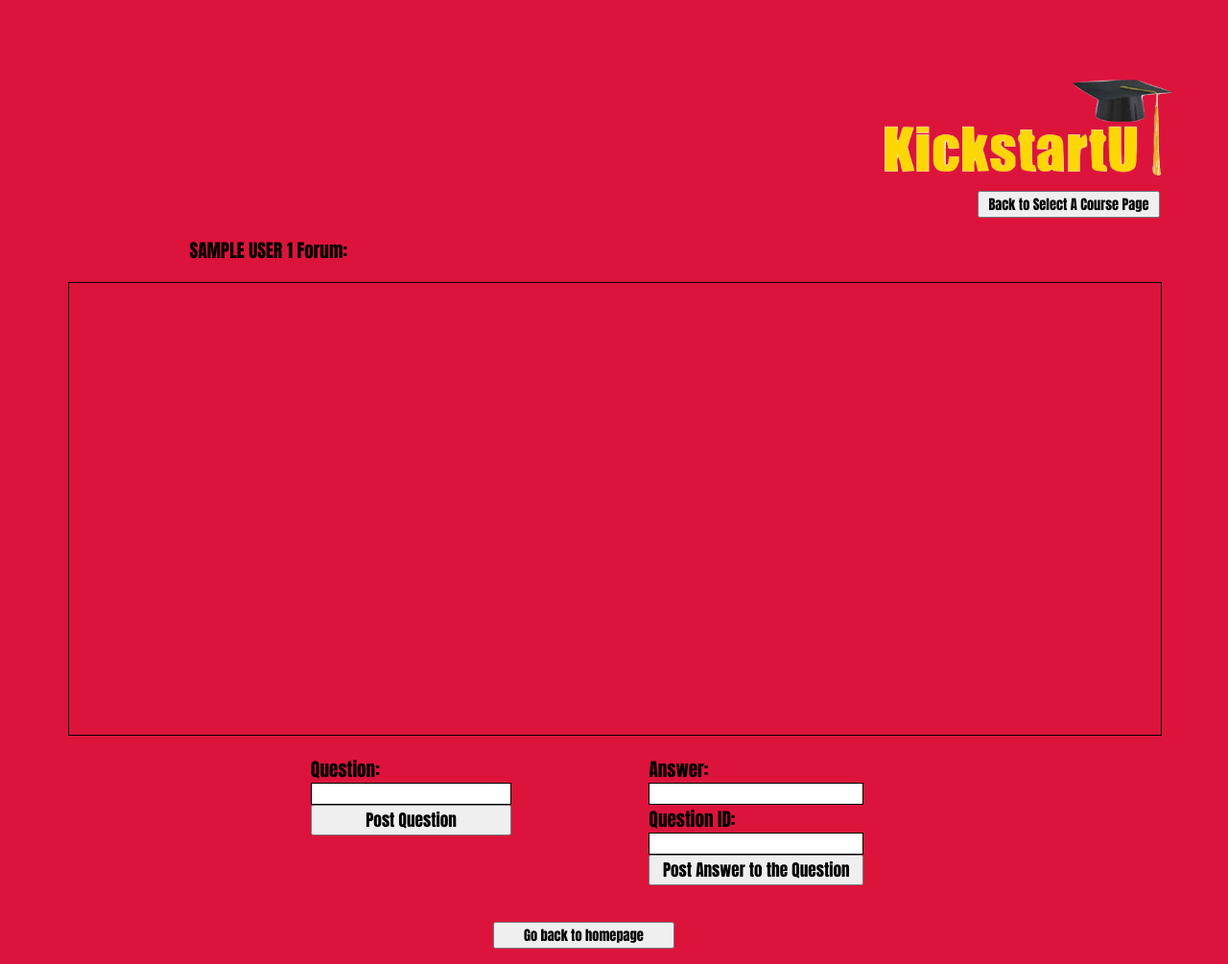
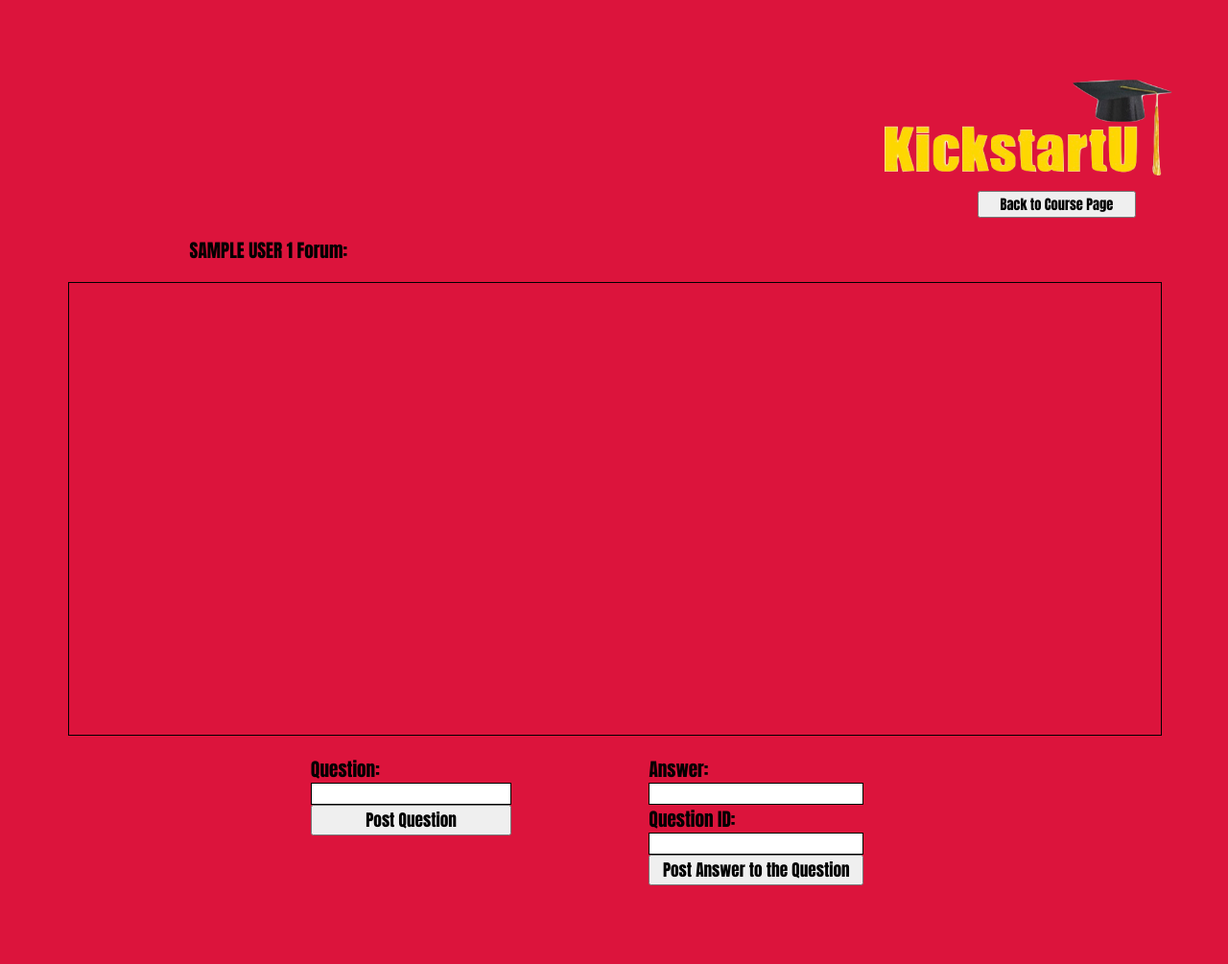
Before and after one commit to astorino-lex/CPSC471FinalProject, a PHP site: page /student_forum_page.php in a window 1280 px wide. Shown: the whole page at 96% size. After the commit the page ends 923 px from the top, so only its background shows below. Run offline with PHP 8.4, Linux system fonts and the light colour scheme; the visitor is signed in with stand-in values (Sample User, id 1); data comes from the database, SQL or seed files in the repository.

Commit message:
back button on forum was wrong, now fixed

```diff
--- a/student_forum_page.php
+++ b/student_forum_page.php
@@ -9,8 +9,8 @@ session_start();
 <body style="background-color:crimson;">
 		<p style="text-align:right;padding-top:75px;padding-right:50px;"><image src="logo.png" class="img-responsive" alt="centered image"
 				height="100", width="300"></p>
-		<input type="button" value="Back to Select A Course Page" onclick="location='student_select_course.php'"
-						style="margin-left: 80%;font-family:impact;font-size:90%;width:15%;color:black;"><P>
+		<input type="button" value="Back to Course Page" onclick="location='student_course_page.php'"
+						style="margin-left: 80%;font-family:impact;font-size:90%;width:13%;color:black;"><P>
 
 <?php
 
@@ -54,8 +54,6 @@ iframe {
   <input type=SUBMIT value="Post Answer to the Question" style="font-family:impact;font-size:90%;width:80%;"><P>
  </form>
 
- <input type="button" value="Go back to homepage" onclick="location='process_form.php'"
- 		style="margin-left: 40%;font-family:impact;font-size:90%;width:15%;"/><P>
 
 </body>
 </html>
```
